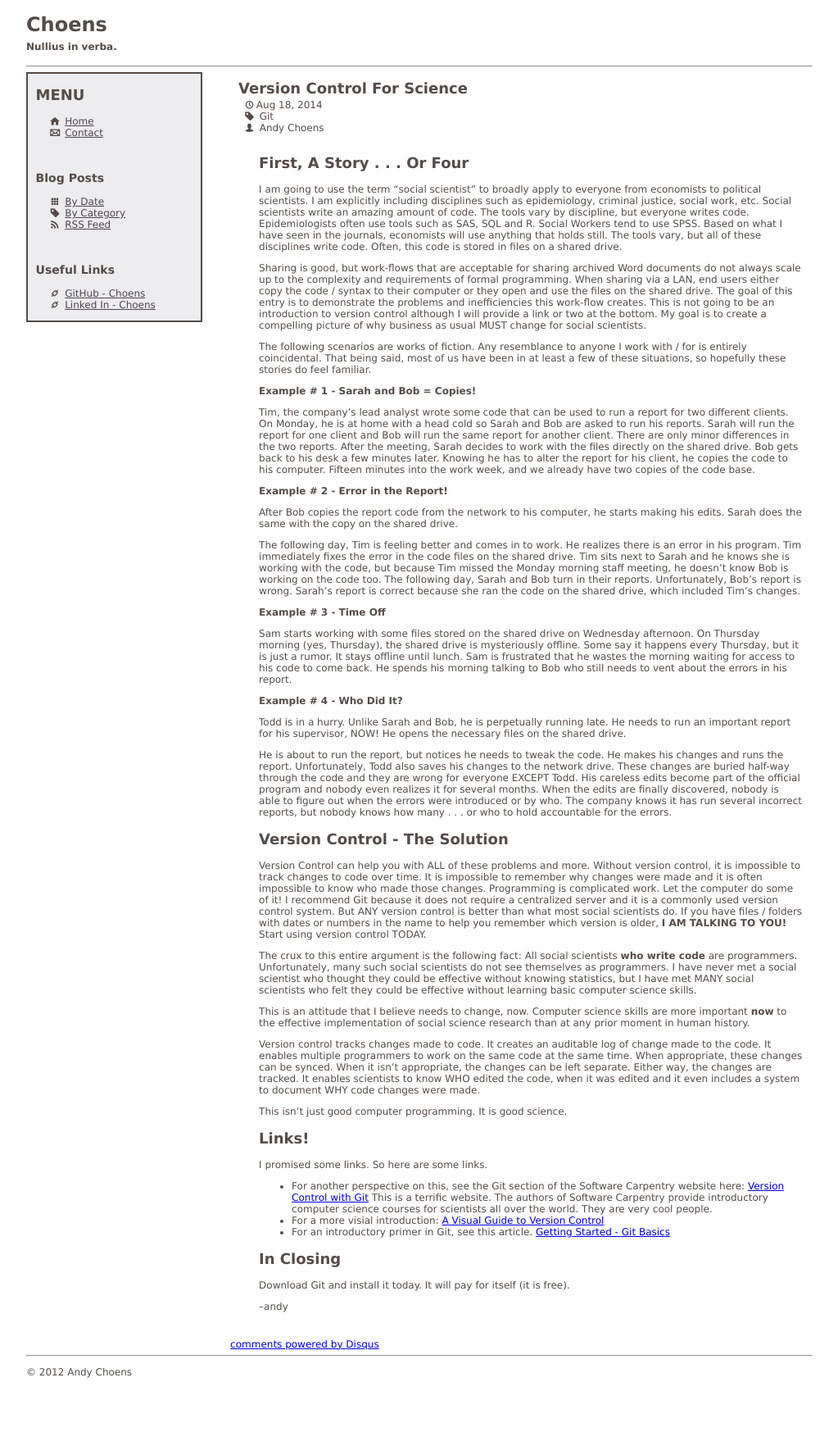
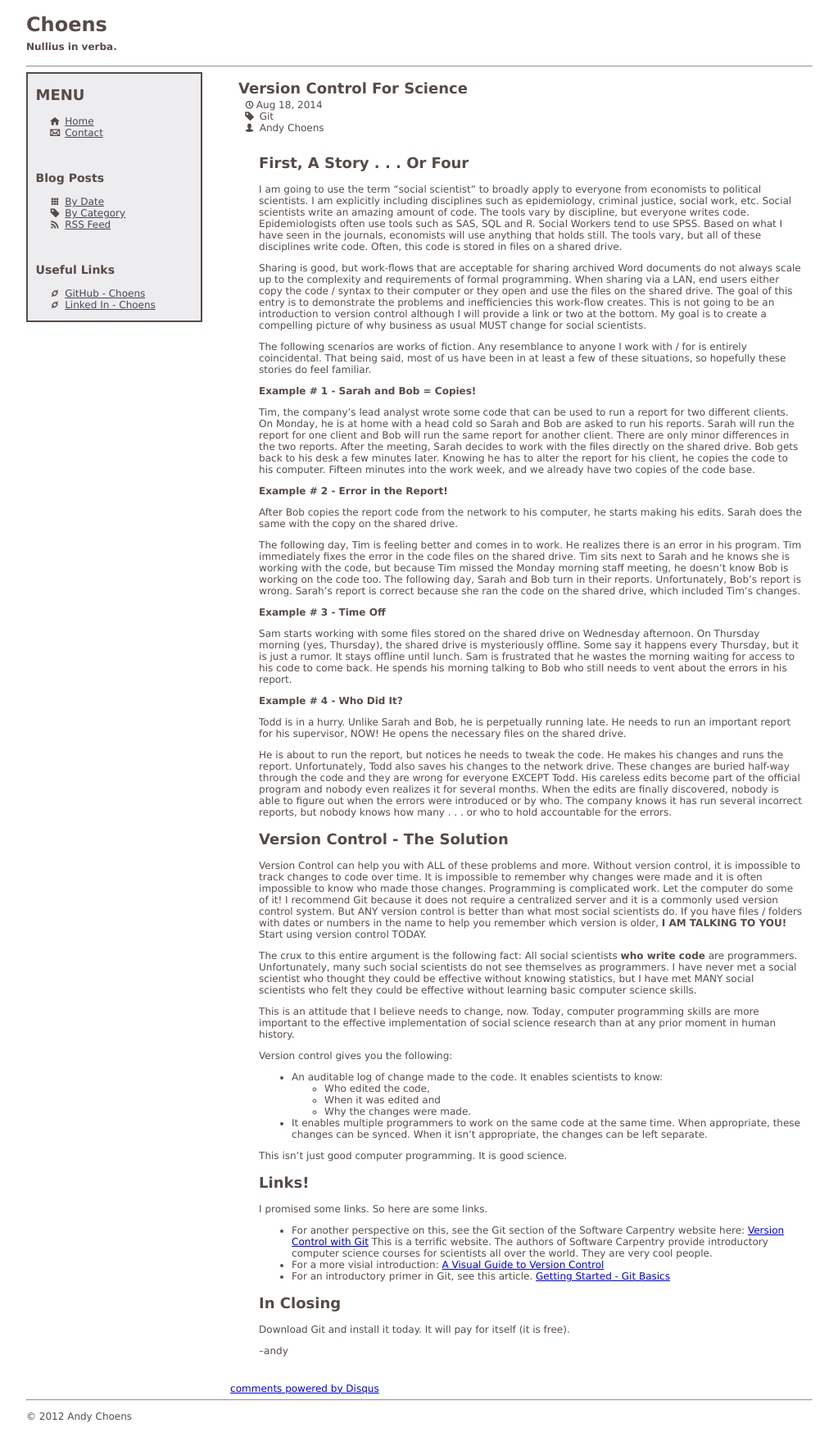
Before and after one commit to Choens/choens.github.io, a Jekyll site: the page built from _posts/2014-08-18-Version-Control-For-Science.md, in a window 1280 px wide. Shown: the whole page at 82% size, without its empty margins (26-1049 px from the left). Built offline with Jekyll 4.4.1, drawn with Linux system fonts in a browser that asks for light colours; before the commit the page ends 1693 px from its top, so only the background shows below that.

Commit message:
Change to the conclusion.

```diff
--- a/_posts/2014-08-18-Version-Control-For-Science.md
+++ b/_posts/2014-08-18-Version-Control-For-Science.md
@@ -114,18 +114,21 @@ never met a social scientist who thought they could be effective without
 knowing statistics, but I have met MANY social scientists who felt they could
 be effective without learning basic computer science skills.
 
-This is an attitude that I believe needs to change, now. Computer
-science skills are more important **now** to the effective
+This is an attitude that I believe needs to change, now. Today,
+computer programming skills are more important to the effective
 implementation of social science research than at any prior moment in
 human history.
 
-Version control tracks changes made to code. It creates an auditable
-log of change made to the code. It enables multiple programmers to
-work on the same code at the same time. When appropriate, these
-changes can be synced. When it isn't appropriate, the changes can be
-left separate. Either way, the changes are tracked. It enables
-scientists to know WHO edited the code, when it was edited and it even
-includes a system to document WHY code changes were made.
+Version control gives you the following:
+
+- An auditable log of change made to the code. It enables scientists
+to know:
+    - Who edited the code,
+    - When it was edited and
+    - Why the changes were made.
+- It enables multiple programmers to work on the same code at the same
+time. When appropriate, these changes can be synced. When it isn't
+appropriate, the changes can be left separate.
 
 This isn't just good computer programming. It is good science.
 
```
